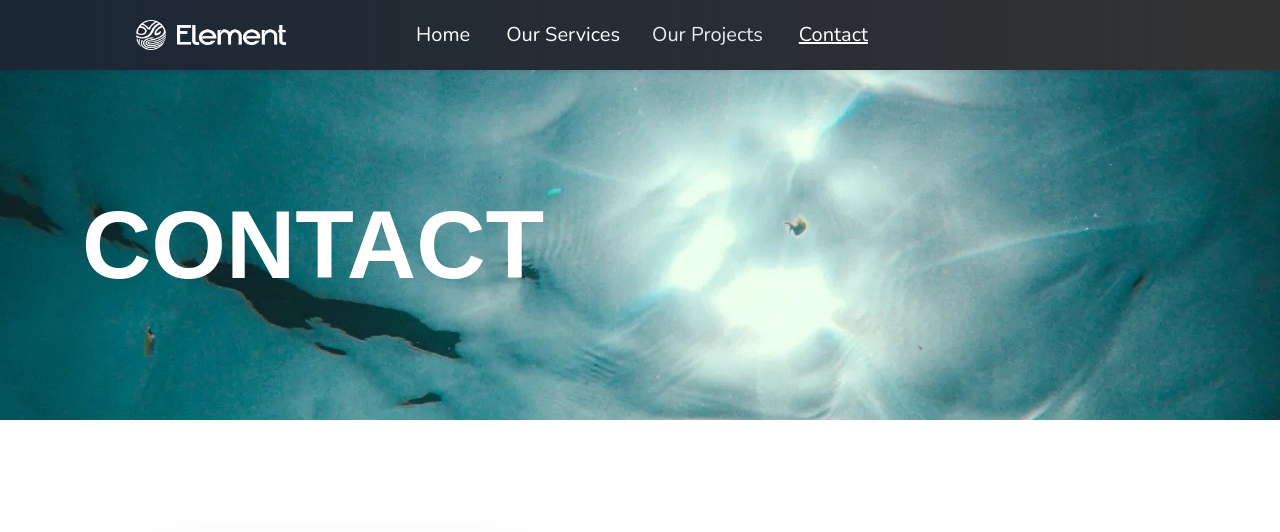
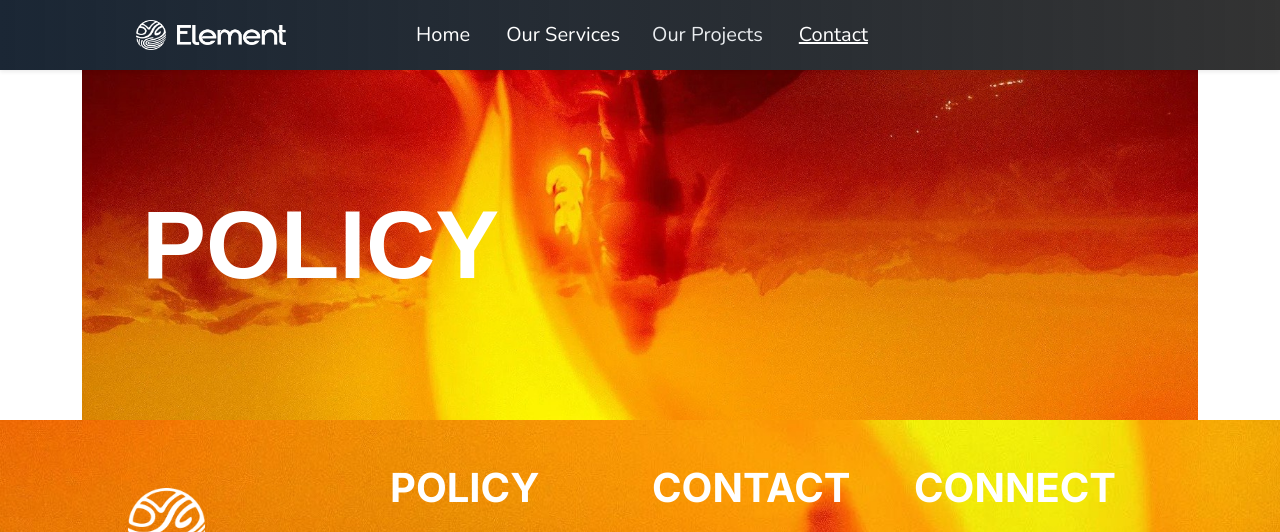
Before and after one commit to SeiSilver/element-page, a Jekyll site: the page built from pages/policy.md, in a window 1280 px wide and 1400 px high. Shown: the top 532 px of the window. Built offline with Jekyll 4.4.1, drawn with Linux system fonts in a browser that asks for light colours; some of the changed text lies outside the part shown; grey boxes are pictures that could not be loaded.

Commit message:
update footer

```diff
--- a/_includes/footer.html
+++ b/_includes/footer.html
@@ -84,15 +84,13 @@
             <div class="col-12 col-md-12 col-lg-3 mb-5 mt-4 gy-4">
                 <img src="{{ site.baseurl }}/assets/images/logo-white.png" alt="element"
                      style="height: 78px !important;">
-                &nbsp&nbsp
-                <img src="{{ site.baseurl }}/assets/images/logo-text-white.png" alt="element"
+                <img class="ms-3" src="{{ site.baseurl }}/assets/images/logo-text-white.png" alt="element"
                      style="height: 33px !important;">
-
             </div>
 
             <div class="col-12 col-md-6 col-lg-3 mb-4">
                 <h5 class="fw-bold footer-title">POLICY</h5>
-                <ul class="list-group">
+                <ul class="list-unstyled">
                     <li><a href="{{ site.baseurl }}/policy/" class="footer-text text-white text-decoration-none">Privacy
                         Policy</a></li>
                     <li><a href="{{ site.baseurl }}/terms-and-conditions/"
@@ -102,7 +100,7 @@
 
             <div class="col-12 col-md-6 col-lg-3 mb-4">
                 <h5 class="fw-bold footer-title">CONTACT</h5>
-                <ul class="list-group">
+                <ul class="list-unstyled">
                     <li>
                         <div class="footer-text">Email:
                             <a href="mailto:agency@element-jsc.com"
--- a/_layouts/policy.html
+++ b/_layouts/policy.html
@@ -5,7 +5,7 @@
     <title>{{ page.title }}</title>
     {% include common-css.html %}
     <link rel="stylesheet" href="https://cdnjs.cloudflare.com/ajax/libs/font-awesome/6.4.0/css/all.min.css">
-    <link rel="stylesheet" href="{{ site.baseurl }}/assets/css/contact.css">
+    <link rel="stylesheet" href="{{ site.baseurl }}/assets/css/policy.css">
     <link rel="stylesheet" href="{{ site.baseurl }}/assets/css/common-style.css">
 
 </head>
@@ -13,65 +13,14 @@
 {% include header.html %}
 <div class="custom-overlay"></div>
 
-<div class="hero-section d-flex align-items-center text-start">
-    <div class="container">
-        <div class="display-1 text-start hero-title">CONTACT</div>
-    </div>
-</div>
-
-<section class="contact-section">
-    <div class="container">
-        <div class="row g-4 align-items-start">
-            <div class="text-center col-12 col-lg-5">
-                <div class="info-header">INFORMATION</div>
-                <div class="mt-3 info-line">PHONE:
-                    <span class="info-text">(+84) 08 777 4242 6</span>
-                </div>
-                <div class="info-line">EMAIL:
-                    <span class="info-text">agency@element-jsc.com</span>
-                </div>
-                <div class="mt-5 info-line">ADDRESS:</div>
-                <div class="info-line">
-                    <div class="info-text">7A NGÕ 52 NGỌC LÂM</div>
-                    <div class="info-text">PHƯỜNG BỒ ĐỀ,</div>
-                    <div class="info-text">TP. HÀ NỘI</div>
-                </div>
-            </div>
-
-            <div class="col-12 col-lg-7">
-                <iframe src="https://www.google.com/maps/embed?pb=!1m18!1m12!1m3!1d3723.702415009545!2d105.8678612!3d21.0445899!2m3!1f0!2f0!3f0!3m2!1i1024!2i768!4f13.1!3m3!1m2!1s0x3135ab4467cd3d0f%3A0xf05eb2f5d72f40bc!2sGood%20Hair%20Day%20-%20Hair%20Studio%20By%20HairZone!5e0!3m2!1svi!2s!4v1753756057840!5m2!1svi!2s"
-                        width="600" height="450" style="border:0;" allowfullscreen=""
-                        referrerpolicy="no-referrer-when-downgrade"></iframe>
-            </div>
+<div class="container">
+    <div class="hero-section d-flex align-items-center text-start">
+        <div class="container">
+            <div class="ms-5 display-1 text-start hero-title">POLICY</div>
         </div>
     </div>
-</section>
 
-<section class="py-5 bg-white text-center">
-    <div class="container">
-        <h5 class="text-uppercase mb-3 outro-sub-header">Triết lý về sự</h5>
-        <h2 class="display-5 text-uppercase mb-4 outro-header">Cân bằng hoàn hảo</h2>
-
-        <div class="mb-5 row justify-content-center">
-            <div class="col-lg-10">
-                <p class="outro-text">
-                    Tại Element Agency, chúng tôi không tin vào những giải pháp đơn lẻ.
-                    Một ý tưởng rực rỡ (Lửa) sẽ sớm lụi tàn nếu thiếu đi nền tảng chiến lược (Đất).
-                    Một chiến lược vững chắc (Đất) sẽ trở nên vô nghĩa nếu không thể lan tỏa (Khí).
-                    Sự lan tỏa (Khí) sẽ mất phương hướng nếu không thấu hiểu dòng chảy thị trường (Nước).
-                </p>
-
-                <p class="mt-4 outro-text">
-                    Thành công của một thương hiệu đến từ sự kết hợp hài hòa của cả bốn nguyên tố.
-                    Triết lý của chúng tôi là trở thành bậc thầy của sự cân bằng, phối hợp nhuần nhuyễn
-                    Lửa - Nước - Khí - Đất để tạo ra một 'hợp chất' truyền thông độc nhất, mạnh mẽ và dành riêng cho các
-                    bạn.
-                </p>
-            </div>
-        </div>
-    </div>
-</section>
-
+</div>
 
 {% include footer.html %}
 
--- /dev/null
+++ b/assets/css/policy.css
@@ -0,0 +1,16 @@
+body {
+    background-color: #ffffff !important;
+}
+
+.hero-section {
+    margin-top: 70px;
+    background-image: url('../images/bg/bg6.jpg');
+    background-repeat: no-repeat;
+    background-size: cover;
+    background-position: 100% 50%;
+    min-height: 350px;
+    position: relative;
+    display: flex;
+    flex-direction: column;
+    justify-content: center;
+}
```
Also changed, not shown: _layouts/index.html (+3 -4 lines), assets/images/bg/bg6.jpg (added).
